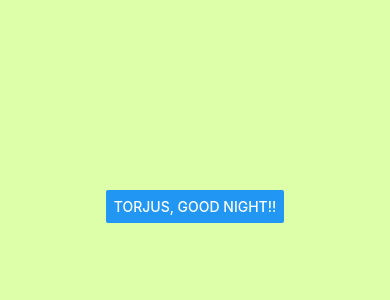
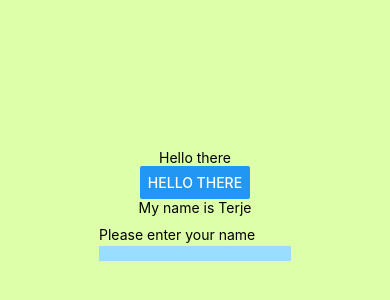
Before and after one commit to terjetopland/testProjectReactNative_2, a React Native app: screen / in a window 390 px wide. Shown: the part 216-516 px from the top of the page. Built offline with nearby package versions, Linux system fonts and the light colour scheme.

Commit message:
Working with import and export

```diff
--- a/App.js
+++ b/App.js
@@ -1,25 +1,31 @@
-import React, {Component} from "react";
-import {Alert, Button, StyleSheet, Text, View} from 'react-native';
+import React from "react";
+import {Alert, Button, StyleSheet, Text, View, Switch, TextInput, ScrollView} from 'react-native';
+import {ThisIsMyName} from "./Name";
+import {NameInput} from "./Name";
 
-class MyState extends Component {
-  state = {
-    goodnight: 'Torjus, good night!!'
-  }
-
-updateState = () => this.setState({goodnight: 'is it working'})
-  render() {
-    return (
-        <View style={styles.container}>
-          <Button
-              title={this.state.goodnight}
-              onPress={this.updateState}
-          />
-        </View>
-    );
-  }
+function SomeText() {
+  return (
+      <Text>
+        Working fine, doesn't it?
+      </Text>
+  )
 }
 
-export default MyState;
+
+const App = () => {
+    return (
+          <View style={styles.container}>
+            <Text>Hello there</Text>
+            <Button title={'hello there'}/>
+            <ThisIsMyName/>
+            <NameInput/>
+          </View>
+    );
+
+  };
+
+
+export default App;
 
 const styles = StyleSheet.create({
   container: {
--- /dev/null
+++ b/Name.js
@@ -0,0 +1,30 @@
+import React from "react";
+import {StyleSheet, Text, TextInput, View} from "react-native";
+const Name = () => {
+    const name = 'Terje'
+    return (
+        <Text>My name is {name}</Text>
+    )
+};
+
+const NameInput = () => {
+    return (
+        <View>
+            <Text style={{marginTop: 10}}>Please enter your name</Text>
+            <TextInput style={inputStyles.container}
+            />
+        </View>
+    )
+}
+
+const inputStyles = StyleSheet.create({
+    container: {
+        fontSize: 12,
+        marginHorizontal: 0,
+        marginVertical:3,
+        backgroundColor: '#9df'
+    }
+})
+
+export { Name as ThisIsMyName};
+export {NameInput as NameInput};
```
